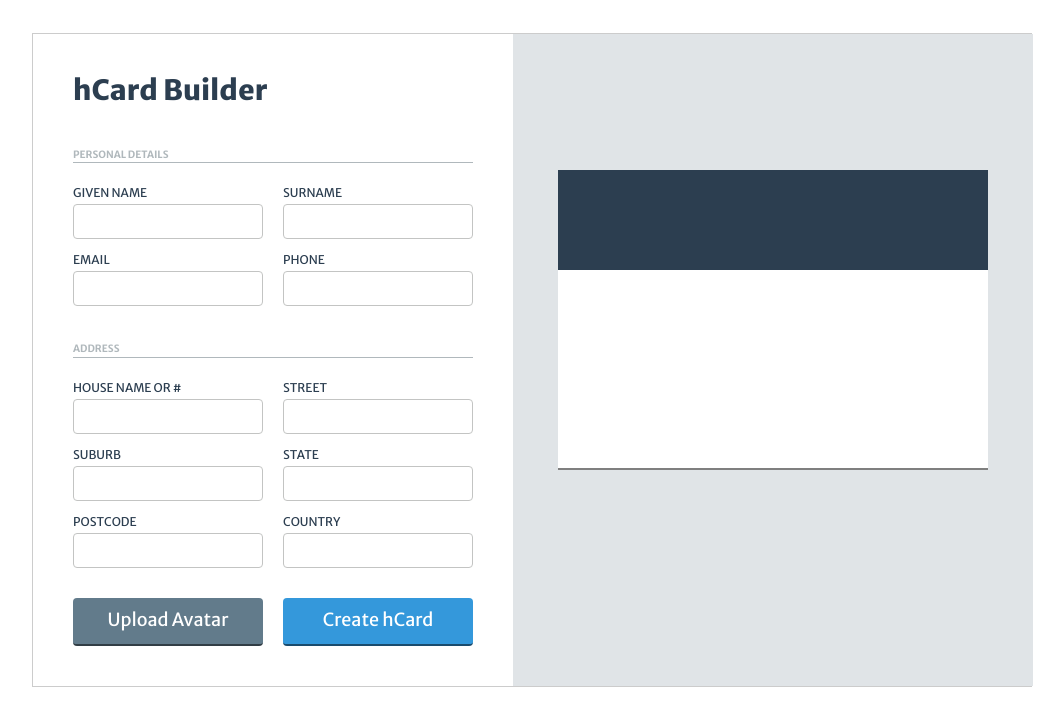
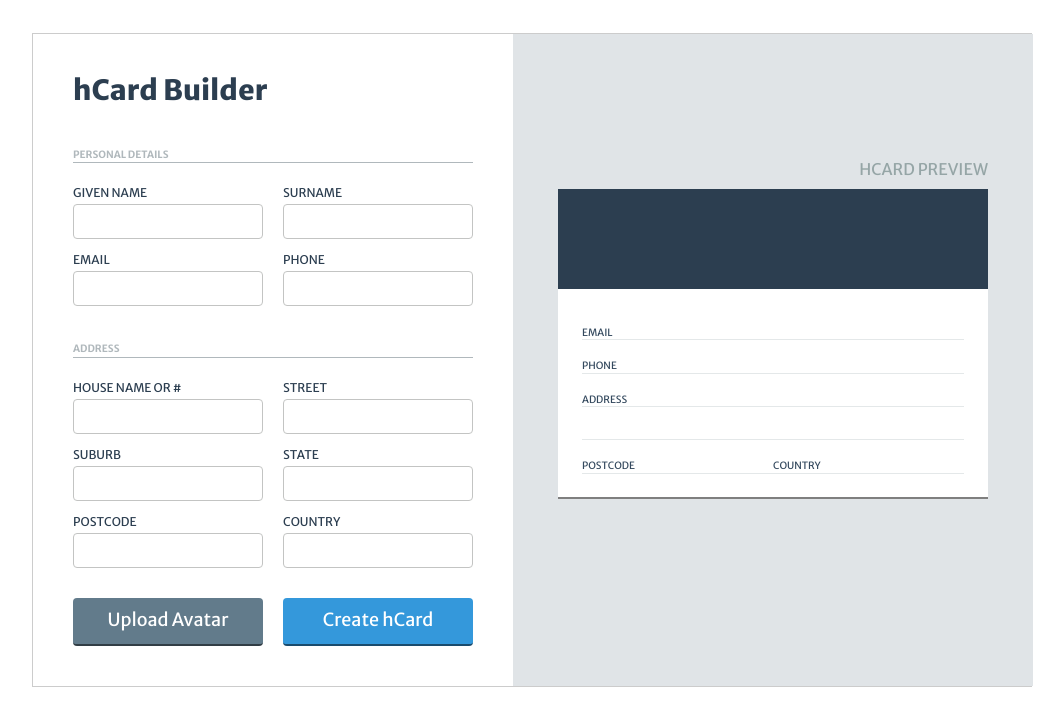
Before and after one commit to mithun-gh/hcard-builder, a React (Create React App) app: page / in a window 1280 px wide. Shown: the top 726 px of the page, without its empty margins (108-1172 px from the left). Built offline with nearby package versions, Linux system fonts and the light colour scheme.

Commit message:
feat: add hCard address layout

```diff
--- a/src/App.js
+++ b/src/App.js
@@ -1,7 +1,7 @@
 import React from "react";
 import { Formik, Form } from "formik";
 
-import { Container, InputSection, PreviewSection } from "./App.style";
+import { Container, InputSection, Legend, PreviewSection } from "./App.style";
 import { Button, Subtitle, TextBox, Title } from "./ui-components";
 
 import HCard from "./components/HCard";
@@ -51,6 +51,7 @@ function App() {
                 </Button>
               </InputSection>
               <PreviewSection>
+                <Legend>HCARD PREVIEW</Legend>
                 <HCard details={values} />
               </PreviewSection>
             </Container>
--- a/src/App.style.js
+++ b/src/App.style.js
@@ -33,6 +33,13 @@ export const InputSection = styled.div`
 
 export const PreviewSection = styled.div`
   flex: 520px;
-  padding: 136px 45px;
+  padding: 126px 45px;
   background-color: #e0e4e7;
 `;
+
+export const Legend = styled.div`
+  color: #95a5a6;
+  font-size: 16px;
+  text-align: right;
+  margin-bottom: 10px;
+`;
--- a/src/components/HCard.js
+++ b/src/components/HCard.js
@@ -9,7 +9,46 @@ function HCardComponent({ details, className }) {
           {details.givenName} {details.surname}
         </h4>
       </div>
-      <div className="body"></div>
+      <div className="body">
+        <div class="row">
+          <div class="col">
+            <span class="label">Email</span>
+            <span class="value">{details.email}</span>
+          </div>
+        </div>
+        <div class="row">
+          <div class="col">
+            <span class="label">Phone</span>
+            <span class="value">{details.phone}</span>
+          </div>
+        </div>
+        <div class="row">
+          <div class="col">
+            <span class="label">Address</span>
+            <span class="value">
+              {details.houseName} {details.street}
+            </span>
+          </div>
+        </div>
+        <div class="row">
+          <div class="col">
+            <span class="label"></span>
+            <span class="value">
+              {details.suburb} {details.state}
+            </span>
+          </div>
+        </div>
+        <div class="row">
+          <div class="col">
+            <span class="label">Postcode</span>
+            <span class="value">{details.postcode}</span>
+          </div>
+          <div class="col">
+            <span class="label">Country</span>
+            <span class="value">{details.country}</span>
+          </div>
+        </div>
+      </div>
     </div>
   );
 }
@@ -29,9 +68,33 @@ const HCard = styled(HCardComponent)`
   }
 
   .body {
-    height: 200px;
+    height: 210px;
+    padding: 32px 24px;
     background-color: #fff;
     border-bottom: 2px solid #00000080;
+  }
+
+  .label {
+    display: inline-block;
+    width: 70px;
+    font-size: 10px;
+    color: #34495e;
+    text-transform: uppercase;
+  }
+
+  .value {
+    font-size: 16px;
+    font-family: Merriweather;
+  }
+
+  .row {
+    display: flex;
+    border-bottom: 1px solid #e4e8e9;
+    margin-bottom: 14px;
+  }
+
+  .col {
+    flex: 1;
   }
 `;
 
```
